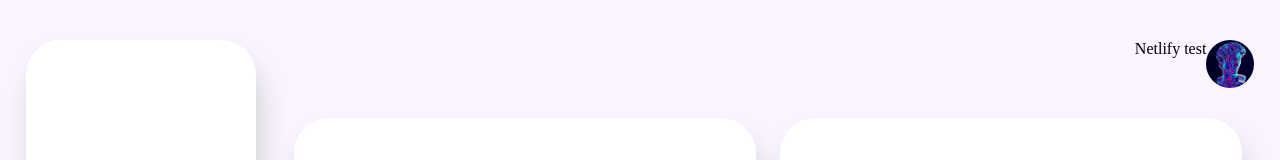
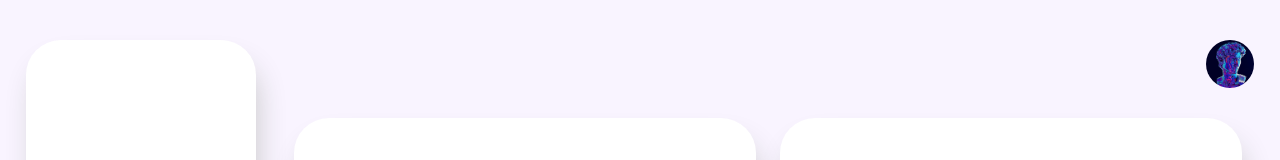
Before and after one commit to theClassBoard/theClassBoardViews, a React (Create React App) app: page / in a window 1280 px wide. Shown: the top 160 px of the page. Built offline with nearby package versions, Linux system fonts and the light colour scheme.

Commit message:
Netlify test over

```diff
--- a/src/App.tsx
+++ b/src/App.tsx
@@ -15,7 +15,7 @@ const App:FC = () => {
 						</Route>
 
 						{/* 404 Page */}
-						<Route path="*" element={<>404 mf</>}/>
+						<Route path="*" element={<>404</>}/>
 				</Route>
 			</Routes>
 		</BrowserRouter>
--- a/src/Pages/Home/Home.tsx
+++ b/src/Pages/Home/Home.tsx
@@ -7,7 +7,6 @@ const Home:FC = () => {
   return (
     <S.HomeContainer>
       <S.HeaderContainer>
-        Netlify test
         <img src={pfp} alt="" />
       </S.HeaderContainer>
       <div className="inner">
```
